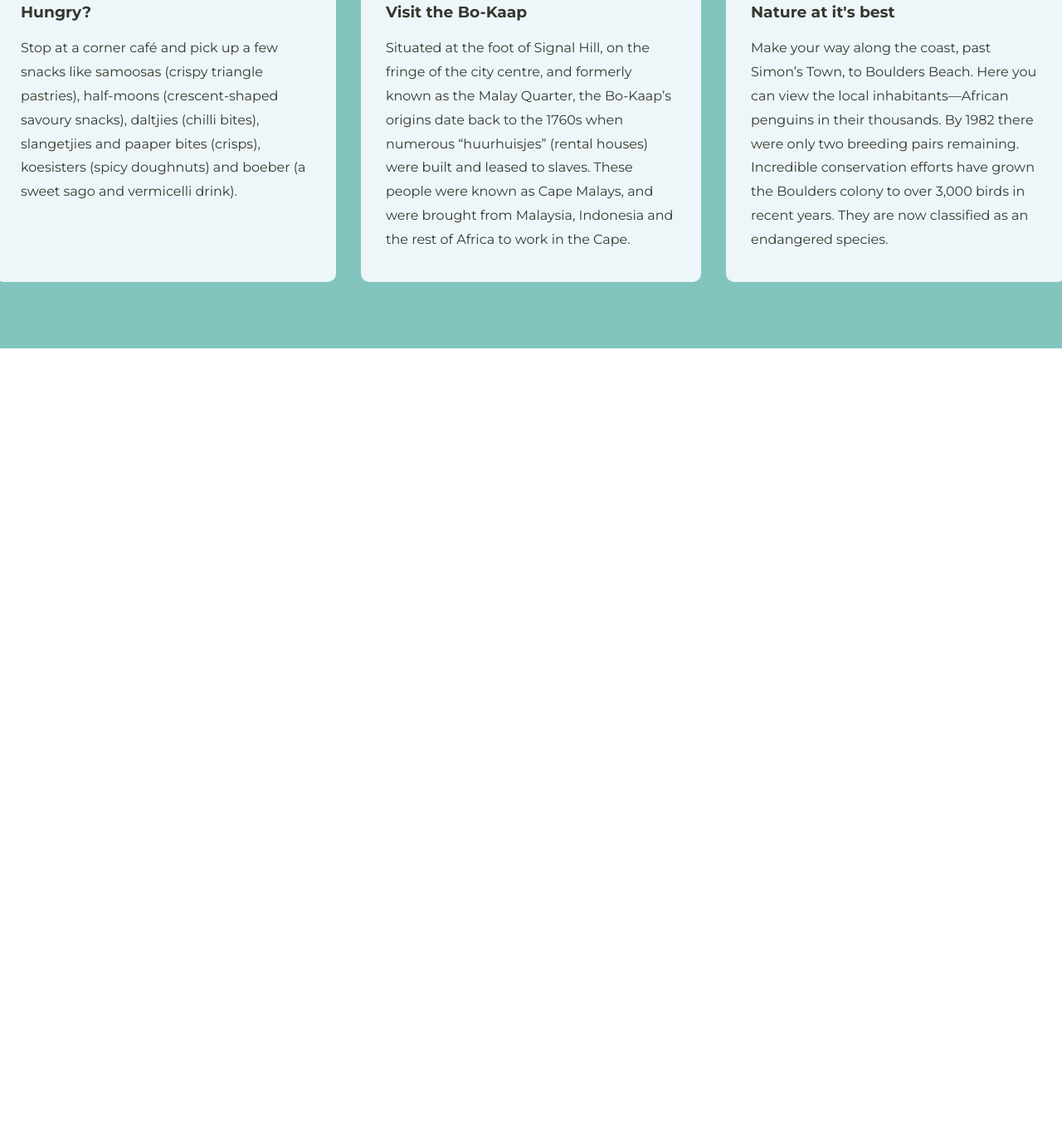
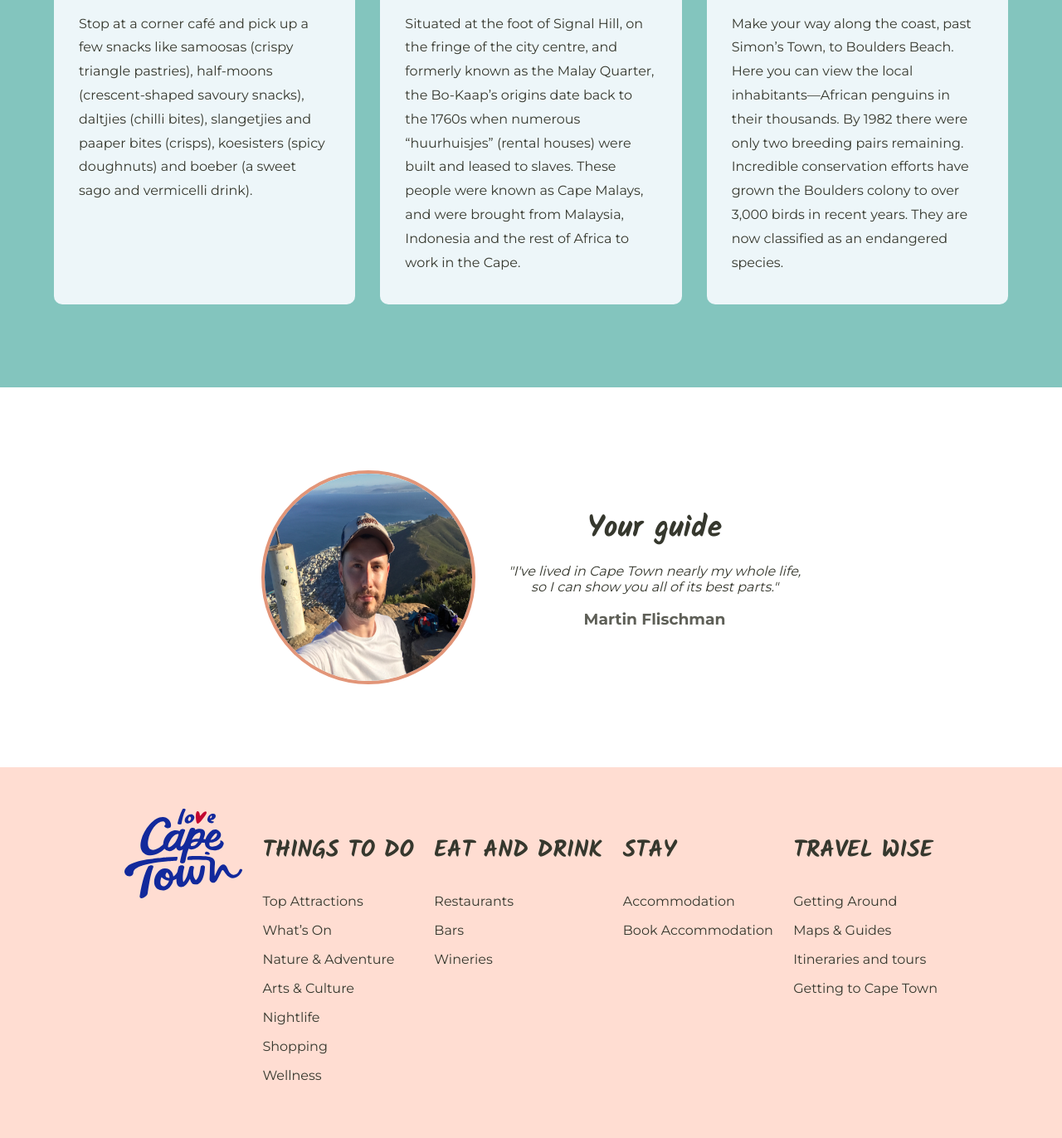
Before and after one commit to MartinFlischman/hometown-homepage, a plain HTML site: page index.html in a window 1280 px wide. Shown: the part 1243-2615 px from the top of the page at 83% size. Before the commit the page ends 1663 px from the top, so only its background shows below. Drawn offline with Linux system fonts and the light colour scheme.

Commit message:
Webpage completed
- Activities section completed,
- Guide section added,
- Footer added,
- All styling completed.

```diff
--- a/index.html
+++ b/index.html
@@ -37,7 +37,7 @@
 
 		<!-- ACTIVITIES SECTION -->
 		<div id="activities">
-			<h2>Top three activities to do in Cape Town</h2>
+			<h2 class="activities-title">Top three activities to do in Cape Town</h2>
 			<div class="activities-container">
 				<div class="activity-card">
 					<img
@@ -45,7 +45,7 @@
 						alt="Delicious somosas, ready to be eaten"
 						class="activity-img"
 					/>
-					<h3>Hungry?</h3>
+					<h3 class="activity-name">Hungry?</h3>
 					<p class="activity-info">
 						Stop at a corner café and pick up a few snacks like samoosas (crispy
 						triangle pastries), half-moons (crescent-shaped savoury snacks),
@@ -60,7 +60,7 @@
 						alt="The colorful houses of the Bo-Kaap district"
 						class="activity-img"
 					/>
-					<h3>Visit the Bo-Kaap</h3>
+					<h3 class="activity-name">Visit the Bo-Kaap</h3>
 					<p class="activity-info">
 						Situated at the foot of Signal Hill, on the fringe of the city
 						centre, and formerly known as the Malay Quarter, the Bo-Kaap’s
@@ -76,7 +76,7 @@
 						alt="Happy penguins making their way to the water"
 						class="activity-img"
 					/>
-					<h3>Nature at it's best</h3>
+					<h3 class="activity-name">Nature at it's best</h3>
 					<p class="activity-info">
 						Make your way along the coast, past Simon’s Town, to Boulders Beach.
 						Here you can view the local inhabitants—African penguins in their
@@ -90,17 +90,175 @@
 		</div>
 
 		<!-- GUIDE SECTION -->
+		<div class="guide-section">
+			<div class="guide-container">
+				<img class="avatar" src="images/me.webp" />
+				<div>
+					<h2>Your guide</h2>
+					<p class="about-guide">
+						"I've lived in Cape Town nearly my whole life, <br />
+						so I can show you all of its best parts."
+					</p>
+					<h3 class="guide-name">Martin Flischman</h3>
+				</div>
+			</div>
+		</div>
 
-		<!-- <div>
-			<h3>Your guide</h3>
-			<p>
-				"I have lived at Torshov for over 30 years, so I can show you all of its
-				best parts and hidden secrets."
-			</p>
-			<h4>Per Harald Borgen</h4>
-			<img src="images/per.jpg" />
-		</div> -->
-
-		<!-- FOOTER SECTION -->
+		<!-- Footer -->
+		<div class="footer-container">
+			<div class="links">
+				<a
+					href="https://www.google.com/maps/place/Cape+Town/@-33.9146509,18.3758757,10z/data=!3m1!4b1!4m5!3m4!1s0x1dcc500f8826eed7:0x687fe1fc2828aa87!8m2!3d-33.9248685!4d18.4240553"
+					target="_blank"
+					class="link-title"
+				>
+					<img src="images/love-ct.svg" alt="Love Cape Town logo"
+				/></a>
+			</div>
+			<div class="links">
+				<a
+					href="https://www.capetown.travel/things-to-do/"
+					target="_blank"
+					class="link-title"
+					><h3>Things To Do</h3></a
+				>
+				<a
+					href="https://www.capetown.travel/member-directory/?fwp_member_type=top-attraction"
+					target="_blank"
+					class="link"
+				>
+					<p>Top Attractions</p>
+				</a>
+				<a
+					href="https://www.capetown.travel/whats-on/"
+					target="_blank"
+					class="link"
+				>
+					<p>What’s On</p>
+				</a>
+				<a
+					href="https://www.capetown.travel/type/nature-adventure/"
+					target="_blank"
+					class="link"
+				>
+					<p>Nature & Adventure</p>
+				</a>
+				<a
+					href="https://www.capetown.travel/type/arts-culture/"
+					target="_blank"
+					class="link"
+				>
+					<p>Arts & Culture</p>
+				</a>
+				<a
+					href="https://www.capetown.travel/type/nightlife/"
+					target="_blank"
+					class="link"
+				>
+					<p>Nightlife</p>
+				</a>
+				<a
+					href="https://www.capetown.travel/type/shopping/"
+					target="_blank"
+					class="link"
+				>
+					<p>Shopping</p>
+				</a>
+				<a
+					href="https://www.capetown.travel/type/wellness/"
+					target="_blank"
+					class="link"
+				>
+					<p>Wellness</p>
+				</a>
+			</div>
+			<div class="links">
+				<a
+					href="https://www.capetown.travel/eat-and-drink/"
+					target="_blank"
+					class="link-title"
+					><h3>Eat and Drink</h3></a
+				>
+				<a
+					href="https://www.capetown.travel/type/restaurants/"
+					target="_blank"
+					class="link"
+				>
+					<p>Restaurants</p>
+				</a>
+				<a
+					href="https://www.capetown.travel/type/bars/"
+					target="_blank"
+					class="link"
+				>
+					<p>Bars</p>
+				</a>
+				<a
+					href="https://www.capetown.travel/type/wineries/"
+					target="_blank"
+					class="link"
+				>
+					<p>Wineries</p>
+				</a>
+			</div>
+			<div class="links">
+				<a
+					href="https://www.capetown.travel/stay/"
+					target="_blank"
+					class="link-title"
+					><h3>Stay</h3></a
+				>
+				<a
+					href="https://www.capetown.travel/type/accommodation/"
+					target="_blank"
+					class="link"
+				>
+					<p>Accommodation</p>
+				</a>
+				<a
+					href="https://www.capetown.travel/stay/"
+					target="_blank"
+					class="link"
+				>
+					<p>Book Accommodation</p>
+				</a>
+			</div>
+			<div class="links">
+				<a
+					href="https://www.capetown.travel/travel-wise/"
+					target="_blank"
+					class="link-title"
+					><h3>Travel Wise</h3></a
+				>
+				<a
+					href="https://www.capetown.travel/travel-wise/getting-around/"
+					target="_blank"
+					class="link"
+				>
+					<p>Getting Around</p>
+				</a>
+				<a
+					href="https://www.capetown.travel/travel-wise/maps-guides/"
+					target="_blank"
+					class="link"
+				>
+					<p>Maps & Guides</p>
+				</a>
+				<a
+					href="https://www.capetown.travel/travel-wise/itineraries-and-tours/"
+					target="_blank"
+					class="link"
+				>
+					<p>Itineraries and tours</p>
+				</a>
+				<a
+					href="https://www.capetown.travel/travel-wise/getting-to-cape-town/"
+					target="_blank"
+					class="link"
+				>
+					<p>Getting to Cape Town</p>
+				</a>
+			</div>
+		</div>
 	</body>
 </html>
--- a/styles.css
+++ b/styles.css
@@ -1,3 +1,4 @@
+/* GLOBAL STYLING */
 html,
 body {
 	margin: 0;
@@ -7,6 +8,7 @@ body {
 	scroll-behavior: smooth;
 }
 
+/* HERO SECTION */
 .hero-section {
 	background: url("images/cape-town.webp");
 	background-size: cover;
@@ -21,7 +23,6 @@ body {
 
 h1 {
 	background: #edf6f9;
-
 	font-family: "Kalam", cursive;
 	font-weight: 700;
 	font-size: 44px;
@@ -64,9 +65,10 @@ h1 {
 	cursor: pointer;
 }
 
+/* ACTIVITIES SECTION */
 #activities {
 	background: #83c5be;
-	padding: 80px 50px;
+	padding: 100px 50px;
 	display: flex;
 	flex-direction: column;
 	align-items: center;
@@ -77,7 +79,11 @@ h2 {
 	font-weight: 700;
 	font-size: 36px;
 	line-height: 1.2;
-	padding: 0 0 40px;
+	margin: 0 0 20px;
+}
+
+.activities-title {
+	padding: 0 0 30px;
 }
 
 .activities-container {
@@ -86,21 +92,28 @@ h2 {
 
 .activity-card {
 	background: #edf6f9;
-	width: 350px;
+	max-width: 350px;
 	margin: 0 15px;
 	padding: 30px 30px 20px;
 	border-radius: 10px;
+	transition: transform 0.2s;
+}
+
+.activity-card:hover {
+	-ms-transform: scale(1.1); /* IE 9 */
+	-webkit-transform: scale(1.1); /* Safari 3-8 */
+	transform: scale(1.1);
 }
 
 .activity-img {
-	width: 150px;
+	max-width: 150px;
 	height: auto;
 	margin: 0 auto 12px;
 	border: 4px solid #006d77;
 	border-radius: 50%;
 }
 
-h3 {
+.activity-name {
 	text-align: left;
 }
 
@@ -109,3 +122,56 @@ h3 {
 	max-width: 75ch;
 	line-height: 1.8;
 }
+
+/* GUIDE SECTION */
+.guide-section {
+	padding: 100px 50px;
+	display: flex;
+	justify-content: center;
+	align-items: center;
+}
+
+.guide-container {
+	display: flex;
+	justify-content: space-between;
+	align-items: center;
+}
+
+.avatar {
+	max-width: 250px;
+	margin: 0 40px 0 0;
+	border: 4px solid #e29578;
+	border-radius: 50%;
+}
+
+.about-guide {
+	font-style: italic;
+}
+
+.guide-name {
+	opacity: 0.8;
+}
+
+/* FOOTER */
+.footer-container {
+	background: #ffddd2;
+	padding: 50px 150px;
+	display: flex;
+	justify-content: space-between;
+}
+
+.link-title {
+	color: #36382e;
+	font-family: "Kalam", cursive;
+	font-size: 24px;
+	font-weight: 700;
+	text-transform: uppercase;
+	text-align: left;
+	text-decoration: none;
+}
+
+.link {
+	color: #36382e;
+	text-align: left;
+	text-decoration: none;
+}
```
Also changed, not shown: images/me.webp (added), 1 other file.
